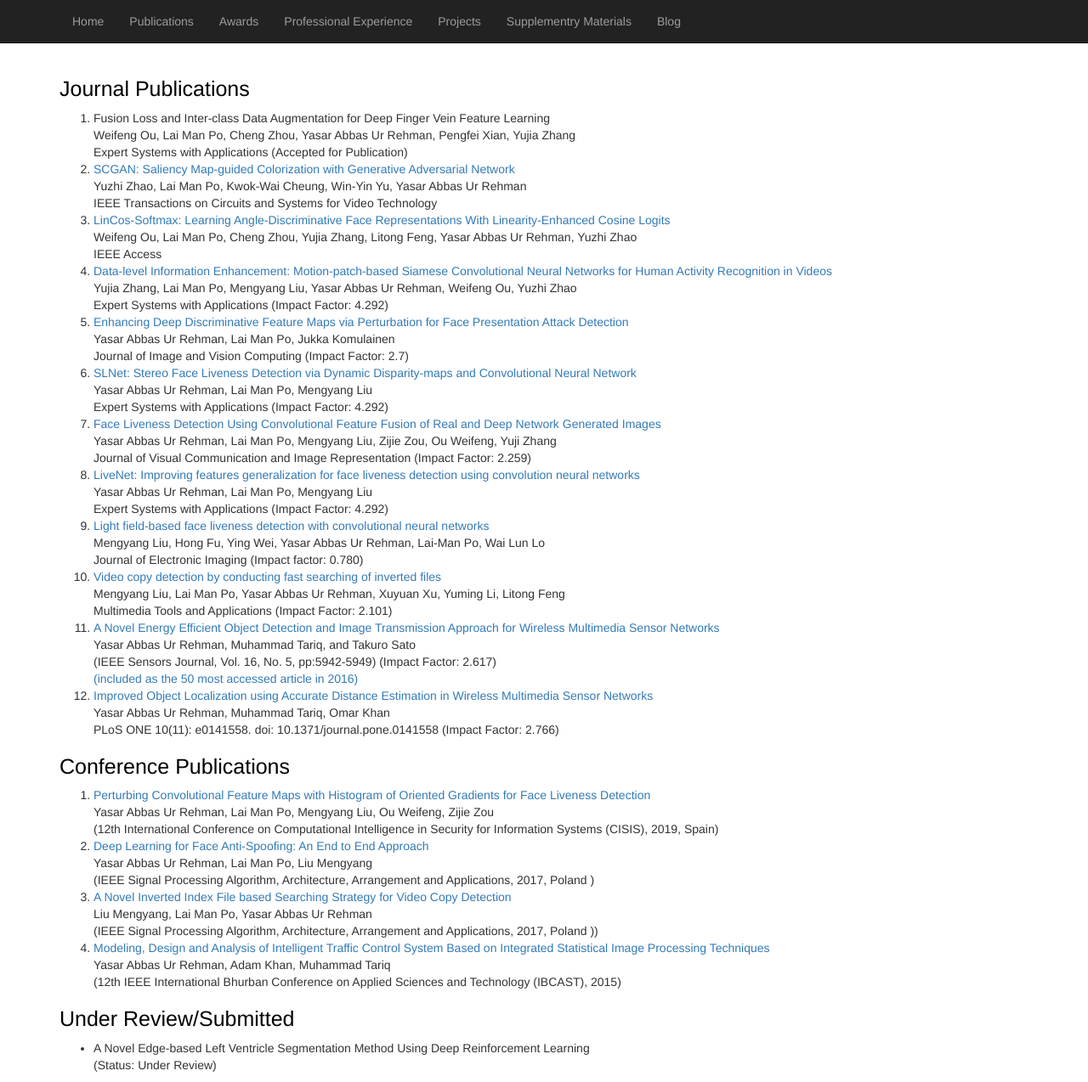
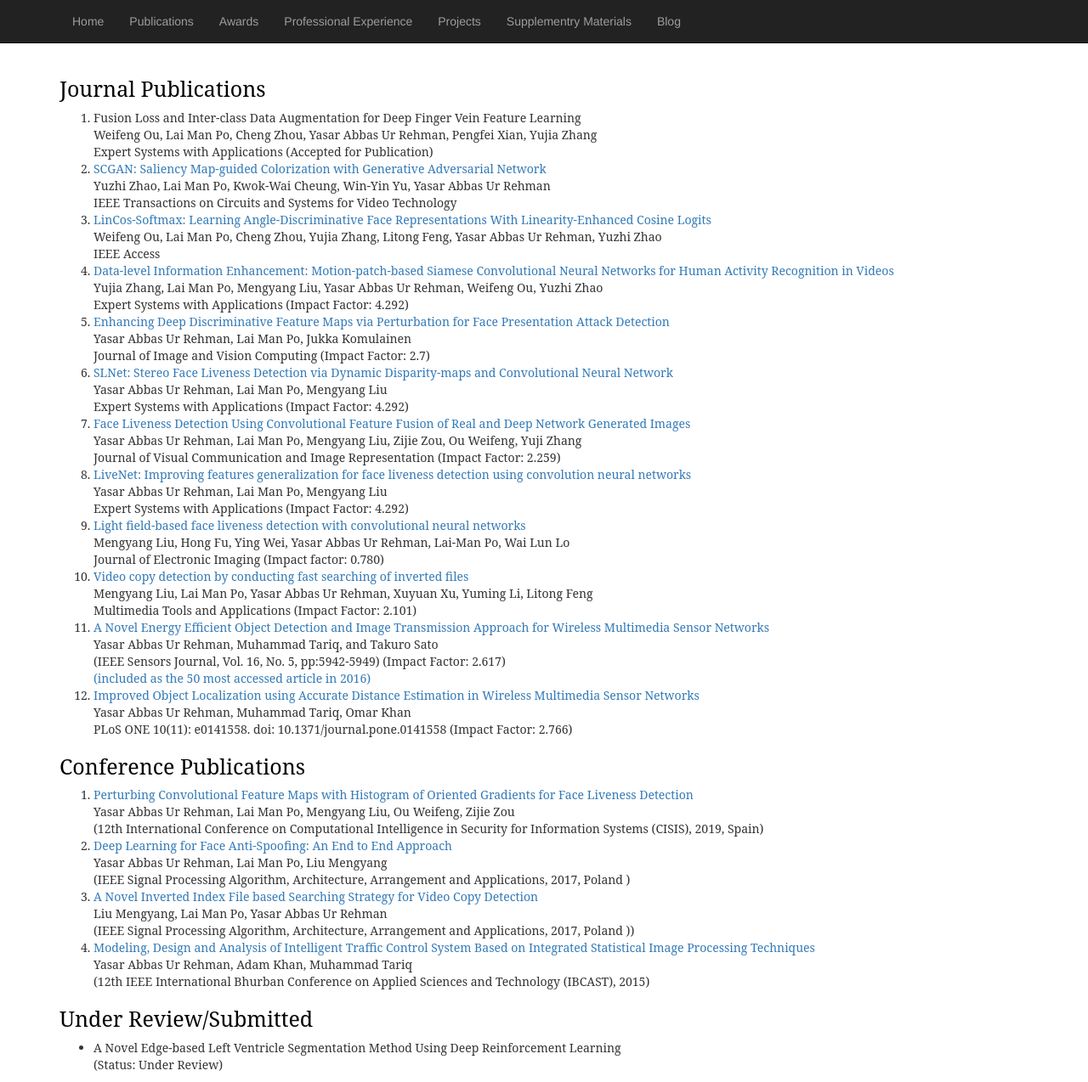
Before and after one commit to yasar-rehman/yasar, a Jekyll site: the page built from publications.md, in a window 1280 px wide. Shown: the whole page at 85% size. Built offline with Jekyll 4.4.1, drawn with Linux system fonts in a browser that asks for light colours; some web fonts are replaced; our own code applies the rules of GitHub Pages for plain Markdown files.

Commit message:
Update publications.md

```diff
--- a/publications.md
+++ b/publications.md
@@ -1,6 +1,6 @@
 
-<body style="'Serif', Times New Roman;">
-<div>
+<body>
+<div style="font-family:'Serif', Times New Roman;">
 <p>
 <h1 style="color:black; font-size:25px"> Journal Publications </h1>
 <ol type="1">
```
